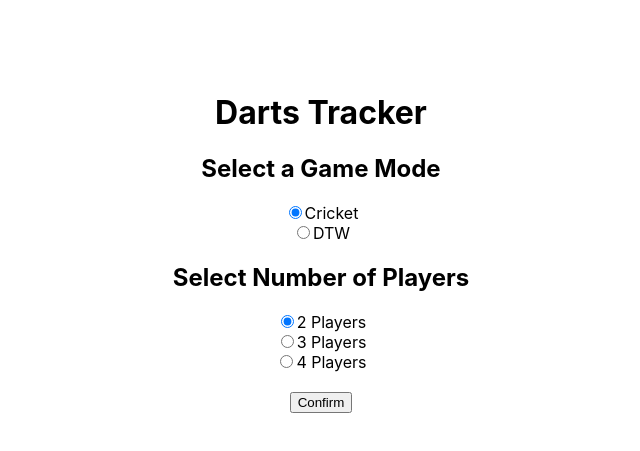
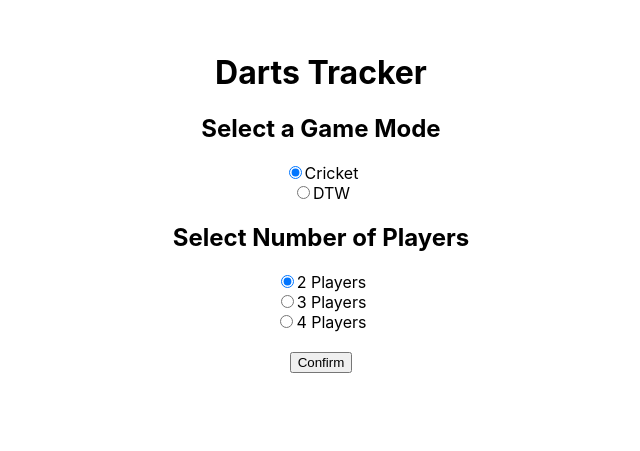
Before and after one commit to ameyaagrawal/darts-tracker, a React (Create React App) app: page / in a window 1280 px wide. Shown: the part 147-598 px from the top of the page, without its empty margins (319-959 px from the left). Built offline with nearby package versions, Linux system fonts and the light colour scheme.

Commit message:
factor out style from App.js

```diff
--- a/src/App.css
+++ b/src/App.css
@@ -1,5 +1,14 @@
 h1 {
   margin-top: 0px;
+}
+
+.App {
+  display: flex;
+  flex-direction: column;
+  align-items: center;
+  justify-content: center;
+  height: 90vh;
+  text-align: center;
 }
 
 .tracker-container {
--- a/src/App.js
+++ b/src/App.js
@@ -35,17 +35,7 @@ function App() {
   };
 
   return (
-    <div
-      className="App"
-      style={{
-        display: 'flex',
-        flexDirection: 'column',
-        alignItems: 'center',
-        justifyContent: 'center',
-        height: '100vh',
-        textAlign: 'center',
-      }}
-    >
+    <div className="App">
       {!isModeSelected ? (
         <SettingsPage
           selectedMode={selectedMode}
```
